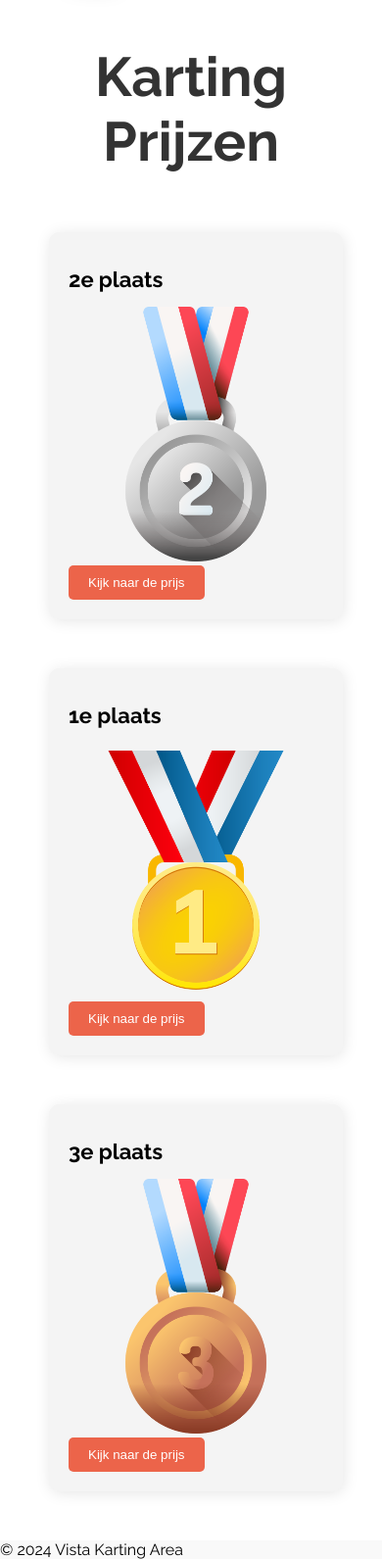
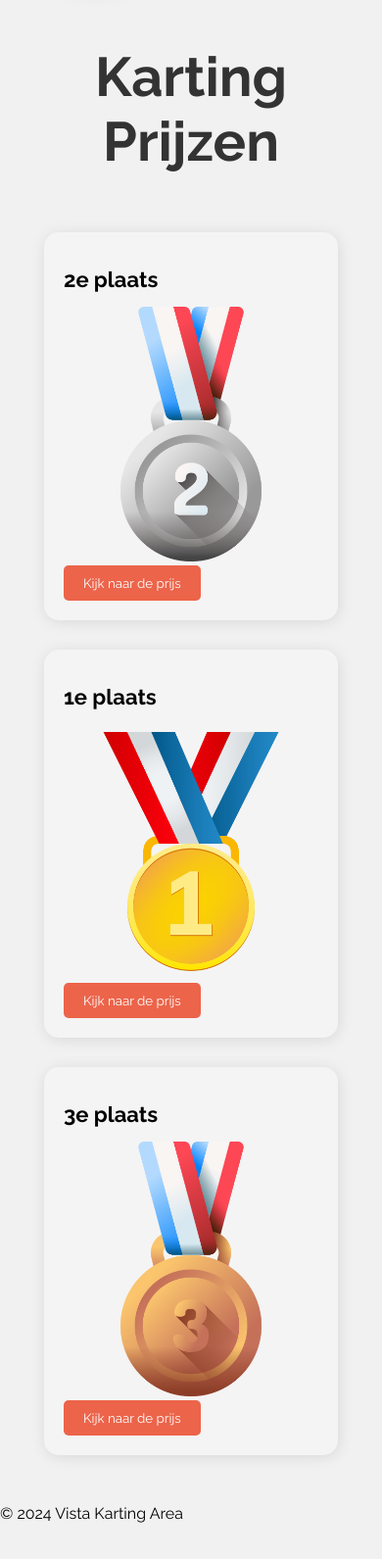
Before and after one commit to JJoshhuaaa/VistaKartApp, a PHP site: page /prijzen.html in a window 390 px wide. Shown: the part 89-1680 px from the top of the page at 98% size. After the commit the page ends 1643 px from the top, so only its background shows below. Run offline with PHP 8.4, Linux system fonts and the light colour scheme.

Commit message:
prijzen pagina responsive

```diff
--- a/css/prijzen.css
+++ b/css/prijzen.css
@@ -1,48 +1,40 @@
-* {
-    margin: 0;
-    padding: 0;
-    box-sizing: border-box;
-}
 
 body {
     font-family: 'Raleway', sans-serif;
-    background-color: #f9f9f9;
+    background-color: #f1f1f1;
 }
 
 
 .pricing-section {
     padding: 50px;
     text-align: center;
-    background-color: #fff;
     min-height: 97vh;
 }
 
 .pricing-section h1 {
     font-size: 56px;
-    margin-bottom: 30px;
+    margin-bottom: 60px;
     color: #333;
 }
 
 .pricing-cards {
     display: flex;
     justify-content: center;
-    flex-wrap: wrap;
-    gap: 20px;
-    color: black;
+    align-items: flex-start;
+    color: #030303;
+    gap: 30px;
 }
 
 .card {
     box-sizing: border-box;
     background-color: #f4f4f4;
-    border: 1px solid var( #EC644A);
-    border-radius: 10px;
+    border-radius: 15px;
     transition: all 0.4s ease-in-out;
     box-shadow: 1px 2px 15px rgba(0, 0, 0, 0.1);
     padding: 20px;
     min-width: 300px;
-    width: 32%;
+    max-width: 350px;
     text-align: left;
-    margin-top: 30px;
 }
 .card:hover {
     cursor: default;
@@ -53,7 +45,6 @@ body {
 
 .card img {
     width: 100%;
-    border-radius: 10px;
 }
 
 .card h2 {
@@ -79,6 +70,7 @@ body {
 .card button:hover {
     background-color: #FFF265;
     color: #EC644A;
+    transform: scale(1.03);
 }
 
 
@@ -131,11 +123,54 @@ body {
     .nav-menu {
         max-width: 200px;
     }
-}
-@media (max-width: 1280px) {
+
     .pricing-cards {
         justify-content: center;
         align-items: center;
         flex-direction: column;
     }
 }
+
+@media (max-width: 1000px) {
+    .pricing-cards {
+        justify-content: center;
+        align-items: center;
+        flex-direction: column;
+    }
+}
+
+@media (min-width: 1200px) {
+    .pricing-cards {
+        gap: 20px;
+    }
+}
+
+@media (min-width: 1400px) {
+    .pricing-cards {
+        gap: 40px;
+
+    }
+
+    .card {
+        max-width: 300px;
+    }
+}
+
+@media (min-width: 1600px) {
+    .pricing-cards {
+        gap: 60px;
+
+    }
+}
+
+@media (min-width: 2000px) {
+    .pricing-cards {
+       gap: 120px;
+    }
+}
+
+@media (min-width: 2560px) {
+    .pricing-cards {
+       gap: 150px;
+    }
+}
--- a/prijzen.html
+++ b/prijzen.html
@@ -3,6 +3,7 @@
 <head>
     <meta charset="UTF-8">
     <meta name="viewport" content="width=device-width, initial-scale=1.0">
+    <link rel="stylesheet" href="css/mainstyle.css">
     <link rel="stylesheet" href="css/prijzen.css">
     <link rel="preconnect" href="https://fonts.googleapis.com">
     <link rel="preconnect" href="https://fonts.gstatic.com" crossorigin>
@@ -25,18 +26,18 @@
         <div class="pricing-cards">
             <div class="card">
                 <h2>2e plaats</h2>
-                <img src="img/2nd.jpeg" alt="Zilveren medaille">
+                <img src="img/2nd.jpeg" loading="lazy" alt="Zilveren medaille">
                 <button data-modal="modal-2">Kijk naar de prijs</button>
             </div>
             <div class="card">
                 <h2>1e plaats</h2>
-                <img src="img/1st.png" alt="Champion Cup">
+                <img src="img/1st.png" loading="lazy" alt="Champion Cup">
                 <button data-modal="modal-1">Kijk naar de prijs</button>
             </div>
             <div class="card">
                 <h2>3e plaats</h2>
 
-                <img src="img/3d.jpg" alt="Bronzen medaille">
+                <img src="img/3d.jpg" loading="lazy" alt="Bronzen medaille">
                 <button data-modal="modal-3">Kijk naar de prijs</button>
             </div>
         </div>
@@ -46,7 +47,7 @@
     <div id="modal-1" class="modal">
         <div class="modal-content">
             <span class="close" data-modal="modal-1">&times;</span>
-            <img src="img/cup.png" alt="">
+            <img src="img/cup.png" loading="lazy" alt="">
             <h2>Hoofdprijs: 1000 euro in contanten en de kampioensbeker</h2>
             <p> De winnaar van het toernooi ontvangt de hoofdprijs van 1000 euro en de kampioensbeker, die uw overwinning en vaardigheden op de baan symboliseert. Deze beker wordt een blijvende herinnering en kan met trots worden getoond. Daarnaast krijgt de winnaar de mogelijkheid om deel te nemen aan VIP-karting evenementen in de toekomst. De prijs voor de eerste plaats is niet alleen een financiële beloning, maar ook een erkenning van uw vaardigheden en snelheid.</p>
         </div>
@@ -54,7 +55,7 @@
 
     <div id="modal-2" class="modal">
         <div class="modal-content">
-            <img src="img/2nd.jpg" alt="">
+            <img src="img/2nd.jpg" loading="lazy" alt="">
             <span class="close" data-modal="modal-2">&times;</span>
             <h2>Prijs: 500 euro in contanten en een zilveren medaille</h2>
             <p>De tweede plaats ontvangt 500 euro en een zilveren medaille. Deze prijs getuigt van uw uitstekende vaardigheden en uw verlangen om op hoog niveau te concurreren. De zilveren medaille is een teken dat u tot het uiterste heeft gestreden en opmerkelijke resultaten heeft behaald door tot de beste rijders van het toernooi te behoren. Deze prijs is een geweldige bevestiging van uw bekwaamheid en uitstekende vorm tijdens de competitie.</p>
@@ -63,7 +64,7 @@
 
     <div id="modal-3" class="modal">
         <div class="modal-content">
-            <img src="img/3.jpg" alt="">
+            <img src="img/3.jpg" loading="lazy" alt="">
             <span class="close" data-modal="modal-3">&times;</span>
             <h2>Prijs: 250 euro in contanten en een bronzen medaille.</h2>
             <p>De prijs voor de derde plaats bestaat uit 250 euro en een bronzen medaille. Dit is een beloning voor degenen die indrukwekkende resultaten hebben laten zien tijdens het toernooi, waarbij ze moeilijke races en sterke tegenstanders hebben overwonnen. De bronzen medaille is een symbool van doorzettingsvermogen en het behalen van hoge resultaten, die u met trots aan uw vrienden en familie kunt laten zien. Deze prijs is een bewijs van uw buitengewone inspanningen en uw streven naar overwinning.</p>
```
